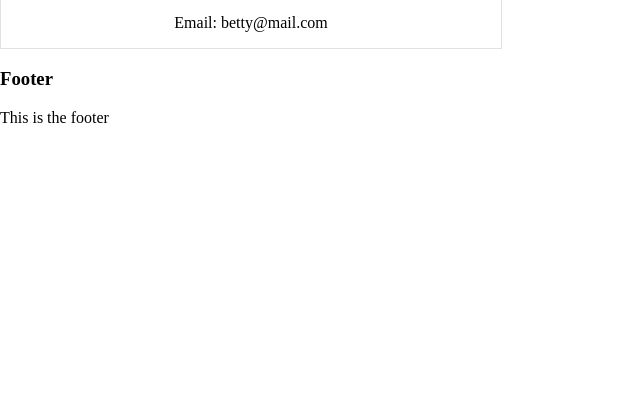
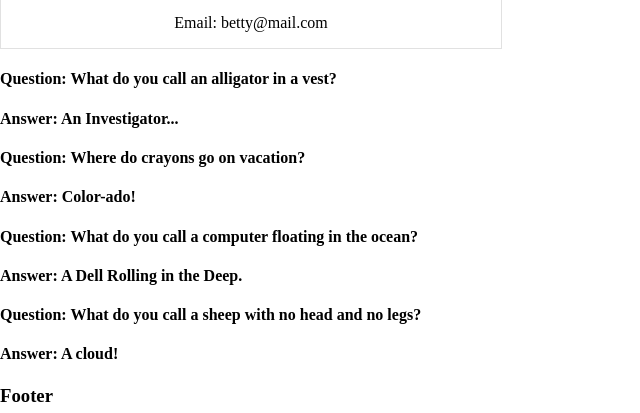
Before and after one commit to Va2/react-intro-course, a React (Create React App) app: page / in a window 1280 px wide. Shown: the part 1989-2402 px from the top of the page, without its empty margins (0-640 px from the left). Before the commit the page ends 2132 px from the top, so only its background shows below. Built offline with nearby package versions, Linux system fonts and the light colour scheme.

Commit message:
Props in React - v3

```diff
--- /dev/null
+++ b/src/components/Joke.js
@@ -0,0 +1,12 @@
+import React from 'react';
+
+function Joke(props) {
+    return (
+       <div>
+            <h4>Question: {props.question}?</h4>
+            <h4>Answer: {props.punchline}</h4>
+       </div>
+    )
+}
+
+export default Joke;
--- a/src/components/MainContent.js
+++ b/src/components/MainContent.js
@@ -3,6 +3,7 @@ import React from 'react';
 import MyInfo from './MyInfo';
 import CurrentTime from './CurrentTime';
 import ContactCard from './ContactCard';
+import Joke from './Joke';
 
 function MainContent() {
     return (
@@ -46,6 +47,23 @@ function MainContent() {
                     email: "betty@mail.com"
                 }}
             />
+
+            <Joke
+                question="What do you call an alligator in a vest"
+                punchline="An Investigator..."
+            />
+            <Joke
+                question="Where do crayons go on vacation"
+                punchline="Color-ado!"
+            />
+            <Joke
+                question="What do you call a computer floating in the ocean"
+                punchline="A Dell Rolling in the Deep."
+            />
+            <Joke
+                question="What do you call a sheep with no head and no legs"
+                punchline="A cloud!"
+            />
         </main>
     )
 }
```
